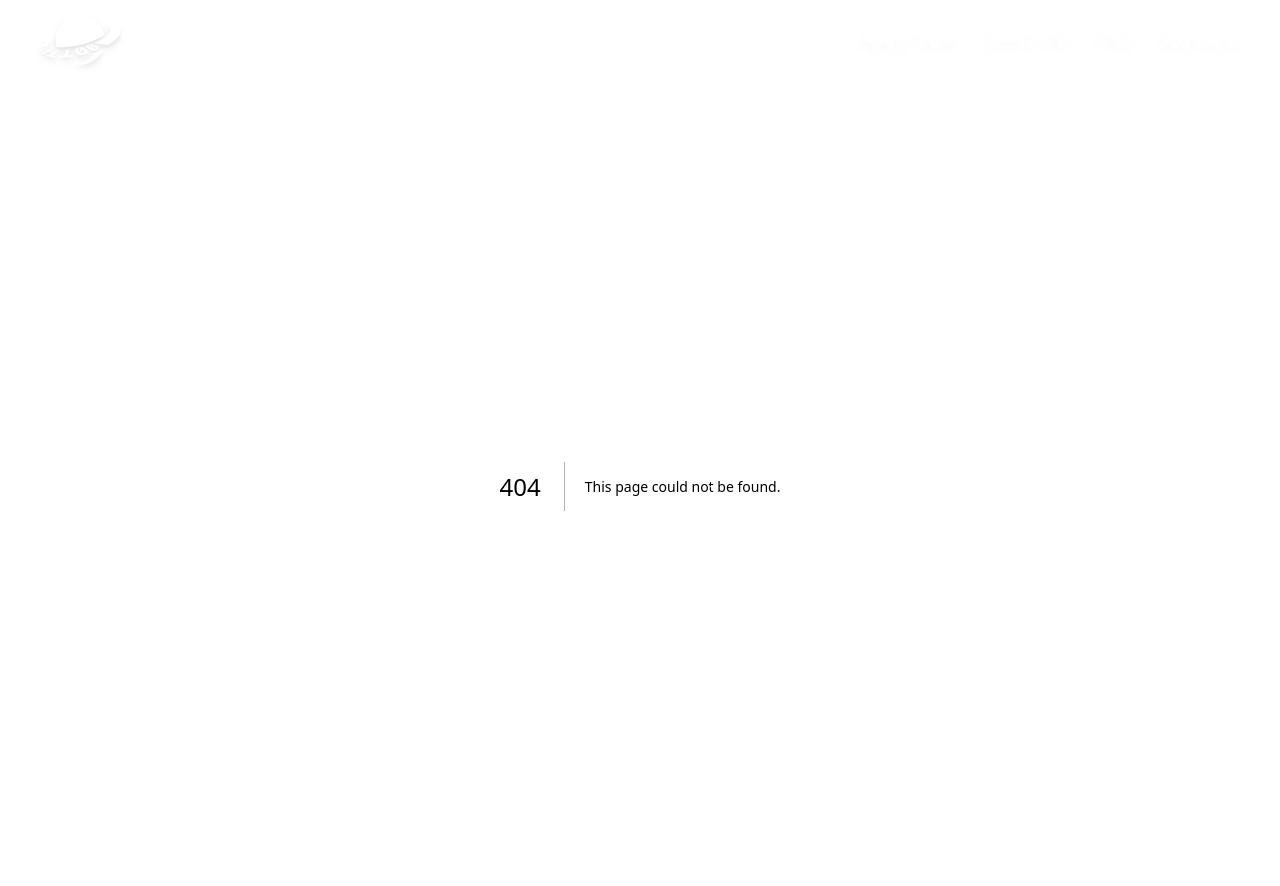
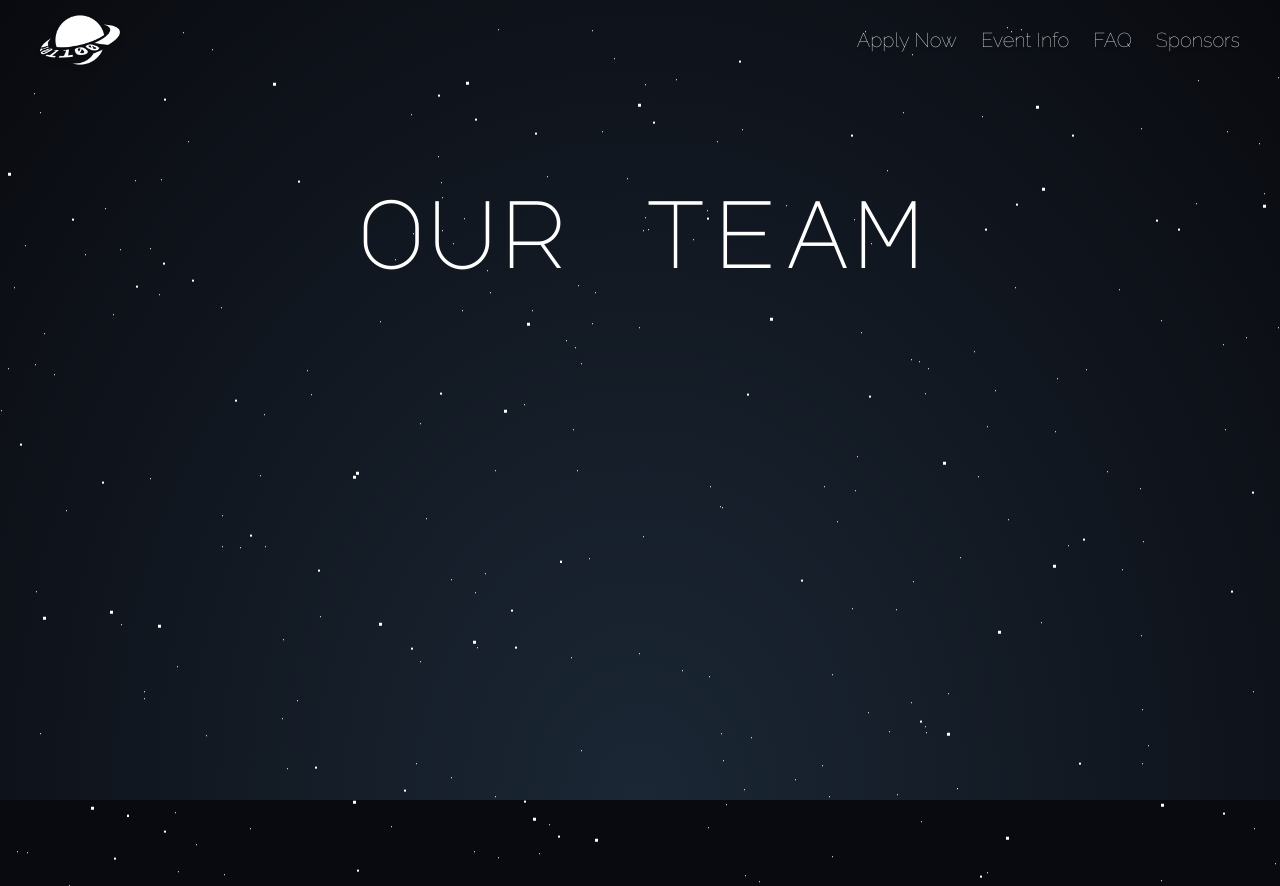
Before and after one commit to Amelia1110/AstralHacks, a Next.js app: page /team in a window 1280 px wide. Before the commit this address had no page. After the commit the page ends 800 px from the top, so only its background shows below. Built offline with nearby package versions, Linux system fonts and the light colour scheme.

Commit message:
Create team.tsx

```diff
--- /dev/null
+++ b/pages/team.tsx
@@ -0,0 +1,28 @@
+import Head from 'next/head'
+import { Major_Mono_Display } from 'next/font/google';
+
+const majorMonoDisplay = Major_Mono_Display({
+    subsets: ['latin'],
+    variable: '--font-major_mono_display',
+    weight: '400'
+})
+
+export default function SponsorInfo() {
+    return (
+        <>
+
+            <Head>
+                <title>Our Team</title>
+                <meta name="description" content="Generated by create next app" />
+                <meta name="viewport" content="width=device-width, initial-scale=1" />
+                <link rel="icon" href="/favicon.ico" />
+            </Head>
+            <div className="flex justify-center items-center">
+            <h1 className={`${majorMonoDisplay.variable} col-span-3 font-heading text-white text-8xl text-right pt-24`}>our team</h1>
+            </div>
+            <div className="grid ">
+
+            </div>
+        </>
+    )
+}
```
